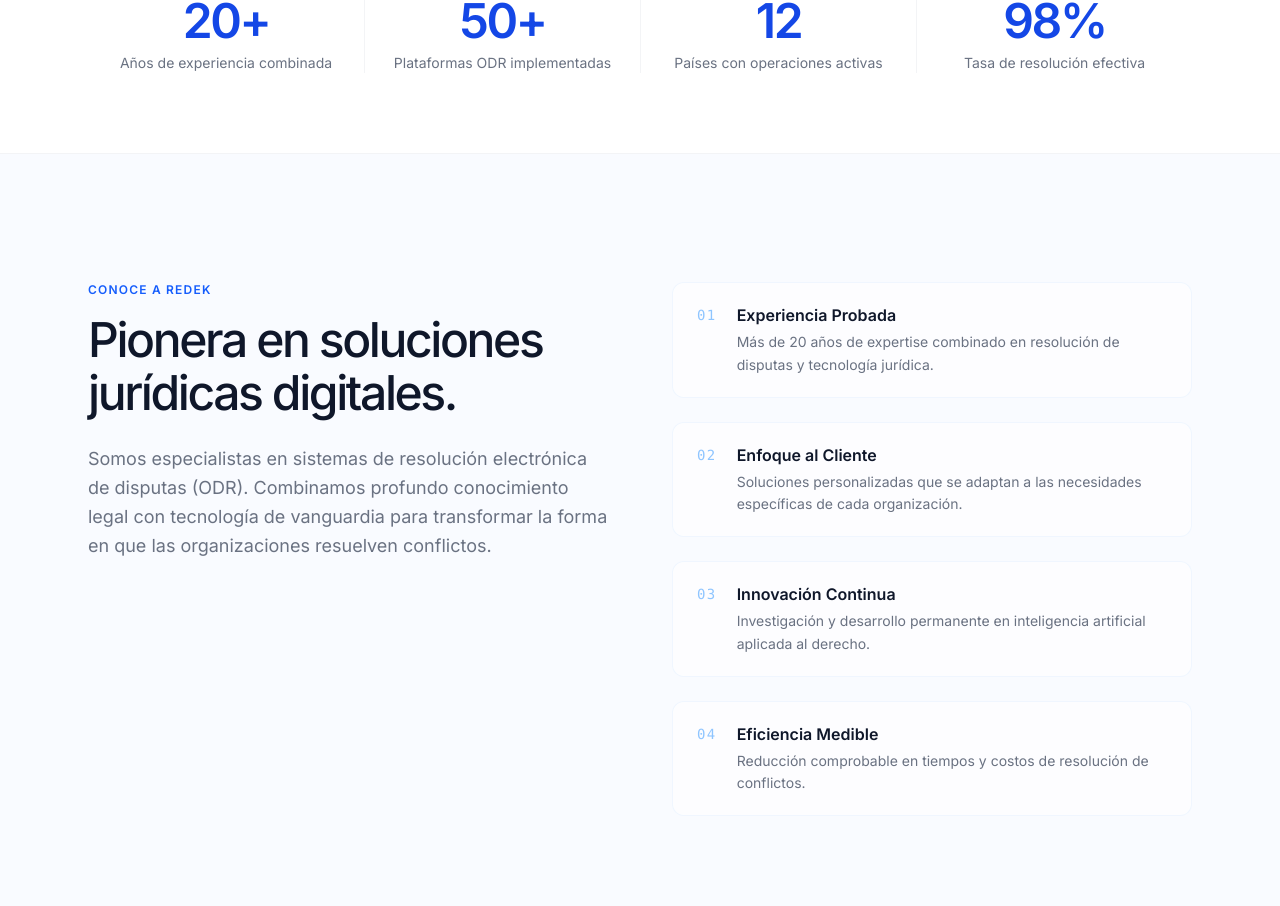
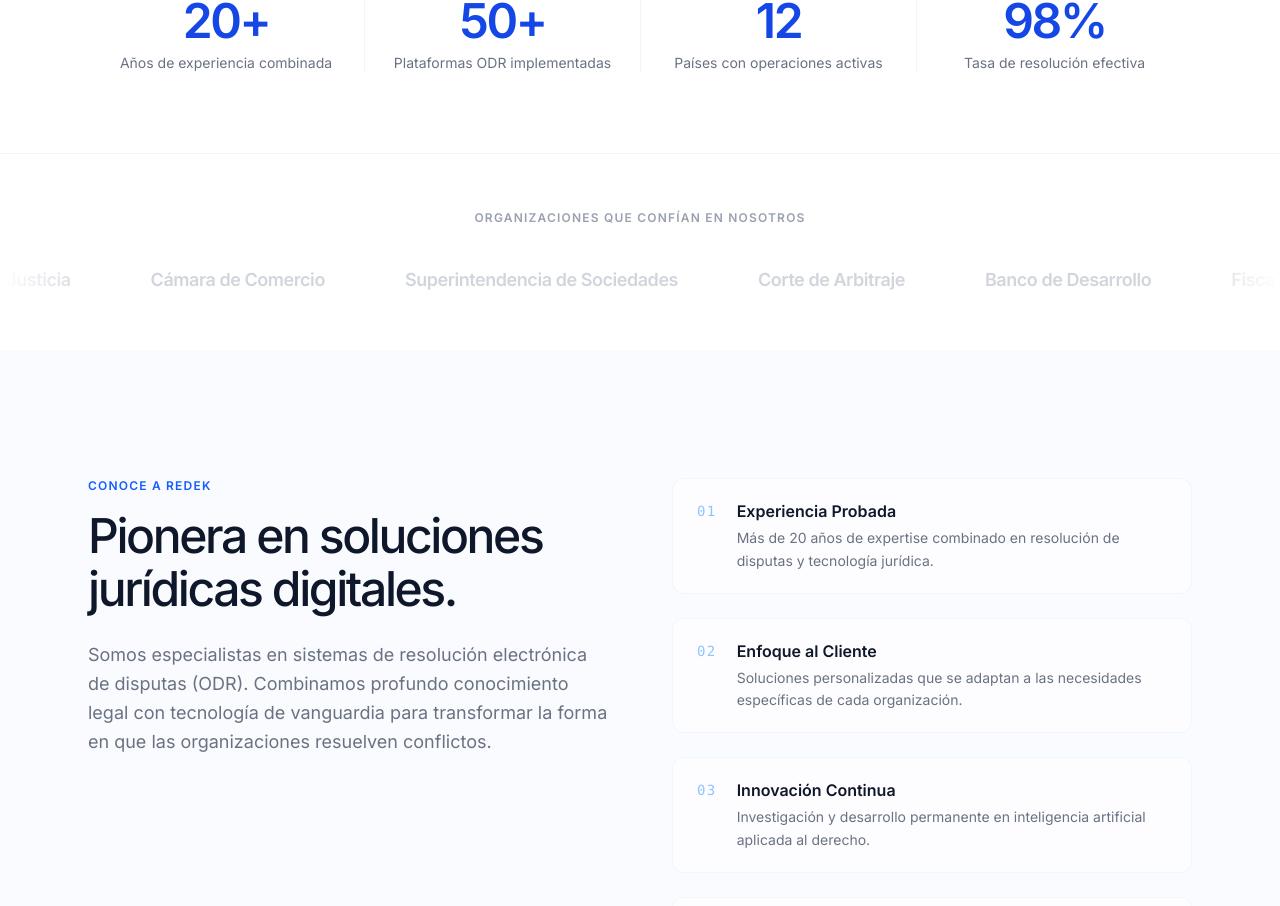
Before and after one commit to Cespial/redek-web, a Next.js app: page / in a window 1280 px wide. Shown: the part 884-1790 px from the top of the page. Built offline with nearby package versions, Linux system fonts and the light colour scheme.

Commit message:
Add client logos marquee carousel between Stats and About

```diff
--- a/src/app/globals.css
+++ b/src/app/globals.css
@@ -4,6 +4,7 @@
   --color-background: #ffffff;
   --color-foreground: #0F172A;
   --font-sans: var(--font-inter);
+  --animate-marquee: marquee 30s linear infinite;
 }
 
 html {
@@ -20,3 +21,12 @@
   background: #1D4ED8;
   color: #fff;
 }
+
+@keyframes marquee {
+  0% {
+    transform: translateX(0);
+  }
+  100% {
+    transform: translateX(-50%);
+  }
+}
--- a/src/app/page.tsx
+++ b/src/app/page.tsx
@@ -1,6 +1,7 @@
 import Navbar from "@/components/Navbar";
 import Hero from "@/components/Hero";
 import Stats from "@/components/Stats";
+import Clients from "@/components/Clients";
 import About from "@/components/About";
 import Solutions from "@/components/Solutions";
 import AIFeatures from "@/components/AIFeatures";
@@ -14,6 +15,7 @@
       <Navbar />
       <Hero />
       <Stats />
+      <Clients />
       <About />
       <Solutions />
       <AIFeatures />
--- /dev/null
+++ b/src/components/Clients.tsx
@@ -0,0 +1,59 @@
+"use client";
+
+import { motion } from "framer-motion";
+
+const clients = [
+  "Ministerio de Justicia",
+  "Cámara de Comercio",
+  "Superintendencia de Sociedades",
+  "Corte de Arbitraje",
+  "Banco de Desarrollo",
+  "Fiscalía General",
+  "Defensoría del Pueblo",
+  "Procuraduría Nacional",
+];
+
+const fadeUp = {
+  hidden: { y: 20, opacity: 0 },
+  visible: { y: 0, opacity: 1, transition: { duration: 0.6, ease: "easeOut" as const } },
+};
+
+export default function Clients() {
+  return (
+    <section className="py-14 bg-white overflow-hidden">
+      <div className="max-w-6xl mx-auto px-6">
+        <motion.p
+          initial="hidden"
+          whileInView="visible"
+          viewport={{ once: true }}
+          variants={fadeUp}
+          className="text-xs font-semibold tracking-widest uppercase text-gray-400 text-center mb-10"
+        >
+          Organizaciones que confían en nosotros
+        </motion.p>
+      </div>
+
+      {/* Infinite marquee */}
+      <div className="relative">
+        {/* Left fade */}
+        <div className="absolute inset-y-0 left-0 w-24 bg-gradient-to-r from-white to-transparent z-10 pointer-events-none" />
+        {/* Right fade */}
+        <div className="absolute inset-y-0 right-0 w-24 bg-gradient-to-l from-white to-transparent z-10 pointer-events-none" />
+
+        <div className="flex animate-marquee">
+          {/* Duplicate the list for seamless loop */}
+          {[...clients, ...clients].map((name, i) => (
+            <div
+              key={`${name}-${i}`}
+              className="flex-shrink-0 px-10 flex items-center"
+            >
+              <span className="text-lg font-semibold tracking-tight text-gray-300 whitespace-nowrap select-none">
+                {name}
+              </span>
+            </div>
+          ))}
+        </div>
+      </div>
+    </section>
+  );
+}
```
